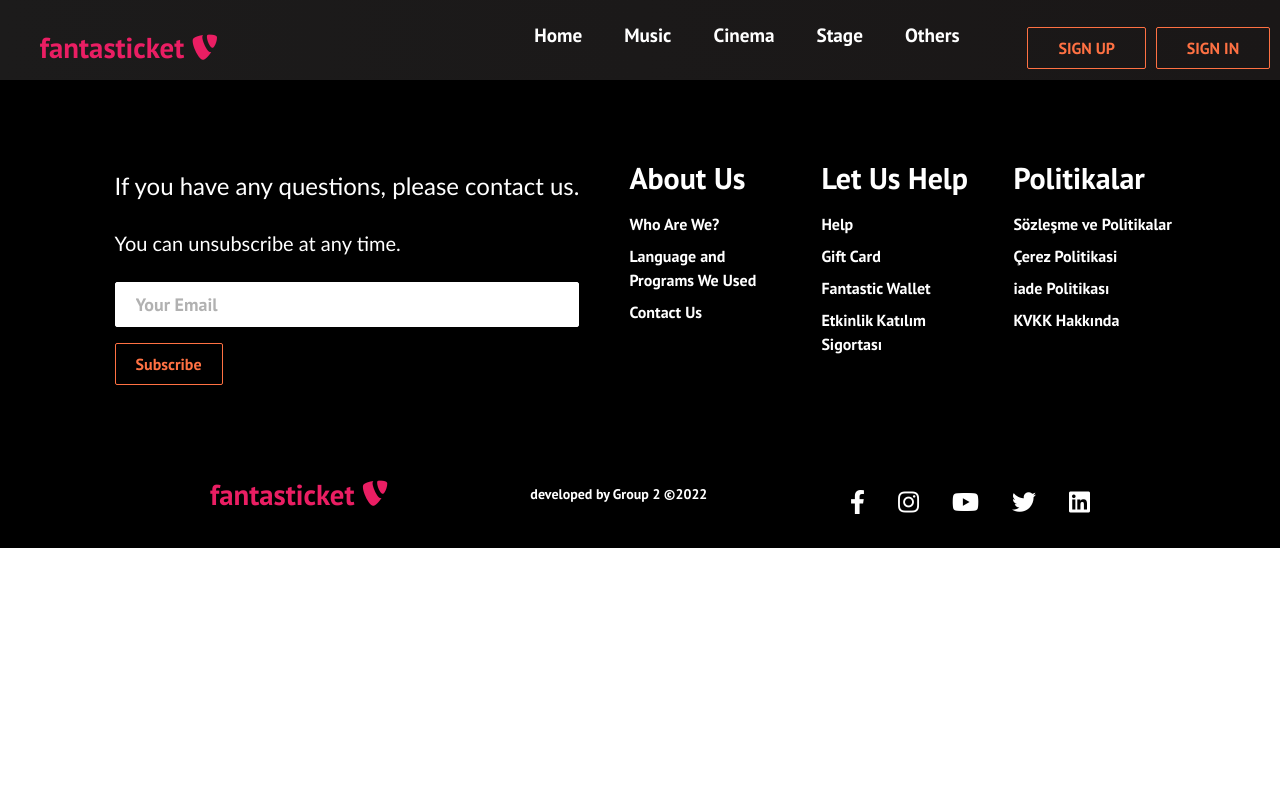
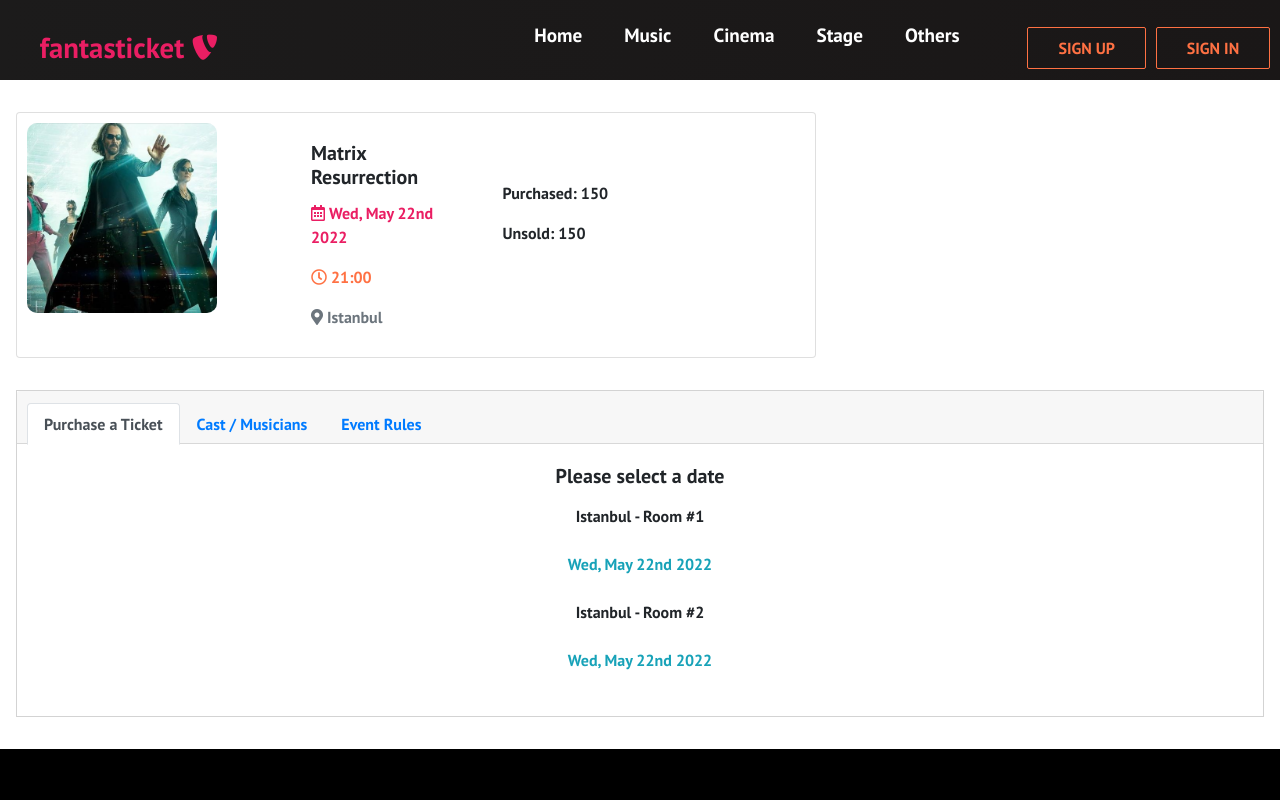
Before and after one commit to cnsbelirdi/ticket-system, a React (Create React App) app: page /event in a window 1280 px wide. Shown: the top 800 px of the page. Built offline with nearby package versions, Linux system fonts and the light colour scheme.

Commit message:
User Event Page added.

```diff
--- a/src/App.js
+++ b/src/App.js
@@ -3,16 +3,17 @@
 import './App.css';
 import Home from './/pages/Home';
 import { BrowserRouter as Router, Routes, Route } from 'react-router-dom';
-import Music from './/pages/Music';
-import Cinema from './/pages/Cinema';
-import Stage from './/pages/Stage';
-import Others from './/pages/Others';
-import SignUp from './/pages/SignUp';
+import Music from './pages/Music';
+import Cinema from './pages/Cinema';
+import Stage from './pages/Stage';
+import Others from './pages/Others';
+import SignUp from './pages/SignUp';
 import Footer from './components/Footer';
 import SignIn from './pages/SignIn';
 import Admin from './pages/admin/Admin';
 import AddEvent from './pages/admin/AddEvent';
 import ShowEvent from './pages/admin/ShowEvent';
+import UserEvent from "./pages/UserEvent/UserEvent";
 
 function App() {
     return (
@@ -30,6 +31,7 @@
                     <Route path='/admin' element={<Admin />} />
                     <Route path='/admin/add-event' element={<AddEvent />} />
                     <Route path='/admin/show-event' element={<ShowEvent />} />
+                    <Route path='/event' element={<UserEvent />} />
                 </Routes>
                 <Footer/>
             </Router>
--- a/src/components/Cards.css
+++ b/src/components/Cards.css
@@ -100,7 +100,7 @@
 }
 
 .cards__item__name {
-  padding: 10px 15px 0px;
+  padding: 10px 15px 0;
   color: #252e48;
   font-size: 22px;
   line-height: 24px;
--- a/src/components/Cards.js
+++ b/src/components/Cards.js
@@ -1,54 +1,51 @@
 import React from 'react';
 import './Cards.css';
 import CardItem from './CardItem';
+import Carousel from "./Carousel";
+
+const CardsItemData = [
+    {
+        src: 'images/deep-purple.jpg',
+        heading: 'Deep Purple Concert',
+        text: 'Deep Purple are an English rock band formed in London in 1968. Get your tickets now!',
+        label: 'Rock Music',
+        path: '/music',
+    },
+    {
+        src: 'images/matrix-re.jpg',
+        heading: 'Matrix',
+        text: 'Thomas Anderson\'s seemingly ordinary life ends when he accepts Morpheus\'s offer, only to wake up...',
+        label: 'Sci-Fi',
+        path: '/cinema',
+    },
+    {
+        src: 'images/img-3.jpg',
+        heading: 'Ocean Movie',
+        text: 'Set Sail in the Atlantic Ocean visiting Uncharted Waters',
+        label: 'Mystery',
+        path: '/cinema',
+    },
+    {
+        src: 'images/dua-lipa.jpg',
+        heading: 'Dua Lipa Concert',
+        text: 'Dua Lipa is an English singer and songwriter. Tickets are available now!',
+        label: 'Pop Music',
+        path: '/event',
+    },
+    {
+        src: 'images/img-5.jpg',
+        heading: 'Stage',
+        text: 'Time to show your talent!',
+        label: 'Adrenaline',
+        path: '/sign-up',
+    }
+];
 
 function Cards() {
   return (
     <div className='cards'>
-      <h1>Check out these EPIC Destinations!</h1>
-      <div className='cards__container'>
-        <div className='cards__wrapper'>
-          <ul className='cards__items'>
-            <CardItem
-              src='images/deep-purple.jpg'
-              heading="Deep Purple Concert"
-              text='Deep Purple are an English rock band formed in London in 1968. Get your tickets now!'
-              label='Rock Music'
-              path='/music'
-            />
-            <CardItem
-              src='images/matrix-re.jpg'
-              heading="Matrix"
-              text="Thomas Anderson's seemingly ordinary life ends when he accepts Morpheus's offer, only to wake up..."
-              label='Sci-Fi'
-              path='/cinema'
-            />
-          </ul>
-          <ul className='cards__items'>
-            <CardItem
-              src='images/img-3.jpg'
-              heading="Ocean Movie"
-              text='Set Sail in the Atlantic Ocean visiting Uncharted Waters'
-              label='Mystery'
-              path='/cinema'
-            />
-            <CardItem
-              src='images/dua-lipa.jpg'
-              heading="Dua Lipa Concert"
-              text='Dua Lipa is an English singer and songwriter. Tickets are avaible now!'
-              label='Pop Music'
-              path='/music'
-            />
-            <CardItem
-              src='images/img-5.jpg'
-              heading='Stage'
-              text='Time to show your talent!'
-              label='Adrenaline'
-              path='/sign-up'
-            />
-          </ul>
-        </div>
-      </div>
+      <h1>Upcoming Events</h1>
+      <Carousel />
     </div>
   );
 }
--- a/src/components/Carousel.css
+++ b/src/components/Carousel.css
@@ -14,7 +14,6 @@
 }
 .alice-carousel__stage-item {
     flex: 1 0 auto;
-    height: 300px;
 }
 .item {
     background: #ccc;
--- /dev/null
+++ b/src/pages/UserEvent/UserEvent.js
@@ -0,0 +1,21 @@
+import React from 'react';
+import Cards from '../../components/Cards';
+import HeroSection from '../../components/HeroSection';
+import CardItem from "../../components/CardItem";
+import Event from './components/Event'
+
+function UserEvent() {
+    return (
+        <>
+            <div>
+                <Event src='images/deep-purple.jpg'
+                          heading='Deep Purple Concert'
+                          text='Deep Purple are an English rock band formed in London in 1968. Get your tickets now!'
+                          label='Rock Music'
+                />
+            </div>
+        </>
+    );
+}
+
+export default UserEvent;
--- /dev/null
+++ b/src/pages/UserEvent/components/Event.css
@@ -0,0 +1,45 @@
+.card__container,
+.tabs__container{
+    margin: 2rem 1rem;
+    align-items: center;
+}
+
+.tabs__container {
+    border: 1px solid lightgrey;
+}
+
+.card-header {
+    height: 53px;
+}
+
+.event-img{
+    width:190px;
+    height:190px;
+    object-fit: cover;
+    margin:10px;
+    border-radius:10px;
+}
+
+.radius-10{
+    border-radius:10px;
+}
+
+.border-right-dashed{
+    border-right:1px dashed #999;
+}
+
+.events{
+    font-size:14px;
+}
+
+.min-width-780{
+    min-width: 780px;
+}
+
+.description{
+    resize:none;
+}
+
+.ticket-days{
+    margin: 1rem;
+}
--- /dev/null
+++ b/src/pages/UserEvent/components/Event.js
@@ -0,0 +1,104 @@
+import React from 'react';
+import './Event.css'
+
+const EventInfo = {
+    src: "/images/matrix-re.jpg",
+    title: "Matrix Resurrection",
+    date: "Wed, May 22nd 2022",
+    time: "21:00",
+    place: "Istanbul",
+    room: ['Room #1', 'Room #2'],
+    purchasedTicket: "150",
+    unsoldTicket: "150",
+    castMusician: 'Yönetmen: Ali Ali,Senaryo: Ayşe Ayşe,Yapımcı: İrem İrem,Oyuncular: Berk Berk',
+}
+
+const splitter = EventInfo.castMusician.split(',');
+
+function Event() {
+    return (
+        <>
+            <div className='card__container'>
+                <div className="card mb-3" style={{maxWidth: 800}}>
+                    <div className="row no-gutters">
+                        <div className="col-md-4">
+                            <img src={EventInfo.src} alt={EventInfo.title} className="event-img"/>
+                        </div>
+                        <div className="col-3 pl-2">
+                            <div className="card-body mt-2 mb-2">
+                                <h5 className="card-title">{EventInfo.title}</h5>
+                                <p className="card-text text-pink">
+                                    <i className="far fa-calendar-alt mr-1"></i>
+                                    {EventInfo.date}
+                                </p>
+                                <p className="card-text text-orange">
+                                    <i className="far fa-clock mr-1"></i>
+                                    {EventInfo.time}
+                                </p>
+                                <p className="card-text text-secondary">
+                                    <i className="fas fa-map-marker-alt mr-1"></i>
+                                    {EventInfo.place}
+                                </p>
+                            </div>
+                        </div>
+                        <div className="col-3">
+                            <div className="card-body mt-5">
+                                <p className="card-text">Purchased: <span>{EventInfo.purchasedTicket}</span></p>
+                                <p className="card-text">Unsold: <span>{EventInfo.unsoldTicket}</span></p>
+                            </div>
+                        </div>
+                    </div>
+                </div>
+            </div>
+            <div className='tabs__container'>
+                <div className=" text-center">
+                    <div className="card-header">
+                        <ul className="nav nav-tabs card-header-tabs" id="myTab" role="tablist">
+                            <li className="nav-item">
+                                <a className="nav-link active" id="home-tab" data-toggle="tab" href="#home" role="tab" aria-controls="home" aria-selected="true">Purchase a Ticket</a>
+                            </li>
+                            <li className="nav-item">
+                                <a className="nav-link"  id="profile-tab" data-toggle="tab" href="#profile" role="tab" aria-controls="profile" aria-selected="false">Cast / Musicians</a>
+                            </li>
+                            <li className="nav-item">
+                                <a className="nav-link" id="contact-tab" data-toggle="tab" href="#contact" role="tab" aria-controls="contact" aria-selected="false">Event Rules</a>
+                            </li>
+                        </ul>
+                    </div>
+                    <div className="card-body tab-content" id="myTabContent">
+                        <div className="tab-pane fade show active" id="home" role="tabpanel" aria-labelledby="home-tab">
+                            <h5 className="card-title">Please select a date</h5>
+                            {
+                                EventInfo.room.map(function(element, index) {
+                                    return <div className='ticket-days'>
+                                             <p className="card-text">{EventInfo.place} - {EventInfo.room[index]}</p>
+                                             <button type="button" className="btn btn-outline-info">{EventInfo.date}</button>
+                                          </div>
+                                })
+                            }
+                        </div>
+                        <div className="tab-pane fade" id="profile" role="tabpanel" aria-labelledby="profile-tab">
+                            {
+                                splitter.map(function(element, index) {
+                                    return <p className="card-text">{splitter[index]}</p>
+                                })
+                            }
+                        </div>
+                        <div className="tab-pane fade" id="contact" role="tabpanel" aria-labelledby="contact-tab">
+                            <p className="card-text">
+                                <small className="text-muted">
+                                *Gününde ve saatinde kullanılmayan biletler geçersiz olup,
+                                bilet bedeli iadesi ve/veya değişiklik yapılması mümkün değildir.
+                                <br/>
+                                *.............
+                                </small>
+                            </p>
+                        </div>
+                    </div>
+                </div>
+            </div>
+        </>
+    );
+}
+
+export default Event;
```
Also changed, not shown: 1 other file (tests, documents, lock files or other folders).
